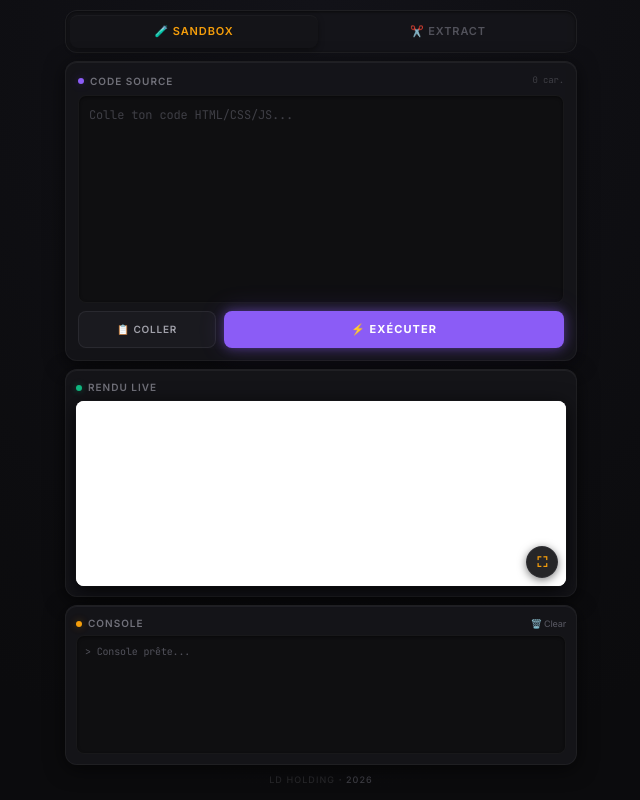
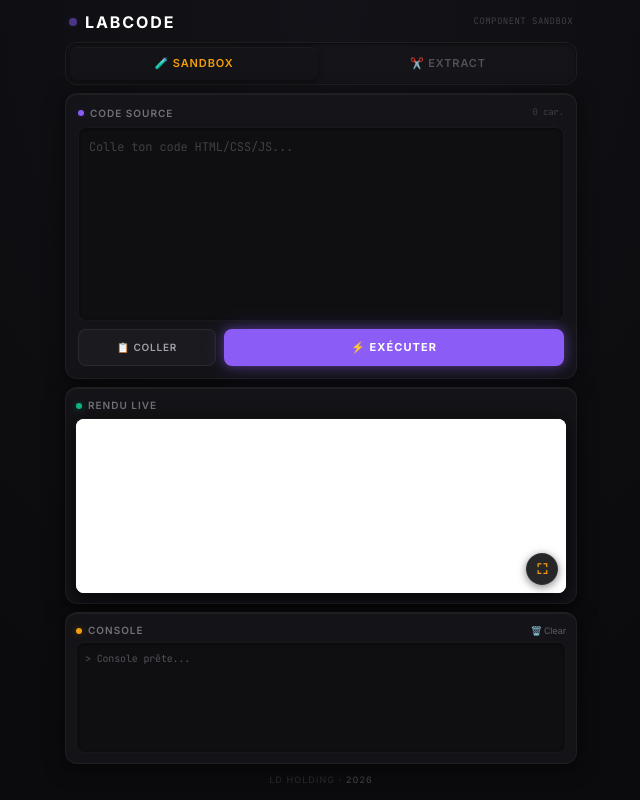
Before and after one commit to mekeirish/Labcodepro, a plain HTML site: page index.html in a window 1280 px wide. Shown: the whole page, without its empty margins (319-959 px from the left). Drawn offline with nearby package versions, Linux system fonts and the light colour scheme.

```diff
--- a/index.html
+++ b/index.html
@@ -129,6 +129,13 @@
 
     <!-- Conteneur principal pleine hauteur -->
     <div class="w-full max-w-lg mx-auto flex flex-col h-full gap-2">
+
+        <!-- En-tête compact (ajouté dans le style du second code) -->
+        <div class="flex items-center gap-2 flex-shrink-0 px-1">
+            <div class="w-2 h-2 bg-cyber-violet rounded-full shadow-glow-violet animate-pulse flex-shrink-0"></div>
+            <h1 class="text-base font-bold tracking-[0.12em] text-white uppercase">Labcode</h1>
+            <span class="ml-auto text-[9px] text-zinc-700 font-mono uppercase tracking-wider">Component Sandbox</span>
+        </div>
 
         <!-- Barre d'onglets ultra-compacte -->
         <div class="flex gap-1.5 p-1 bg-deep-600/90 backdrop-blur-sm border border-zinc-800/60 rounded-xl
```
